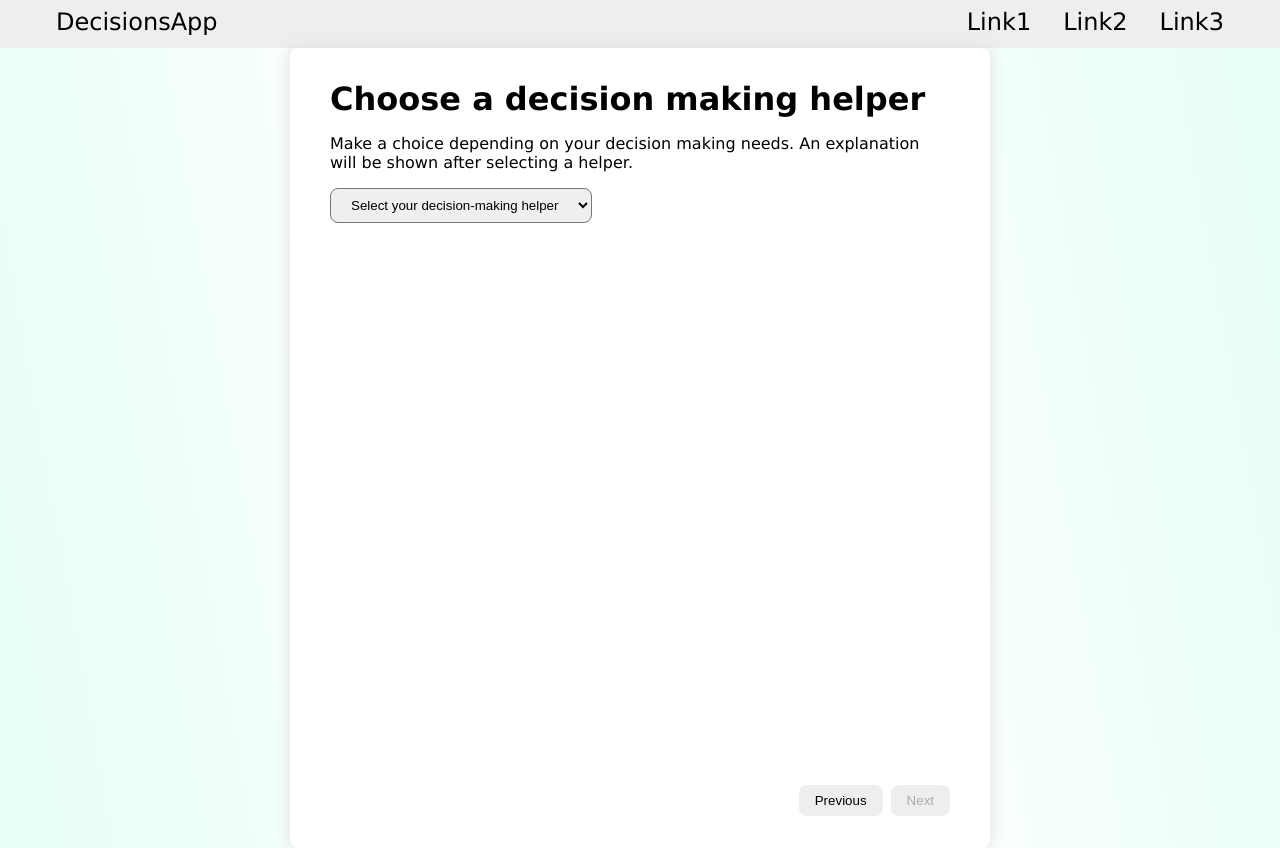
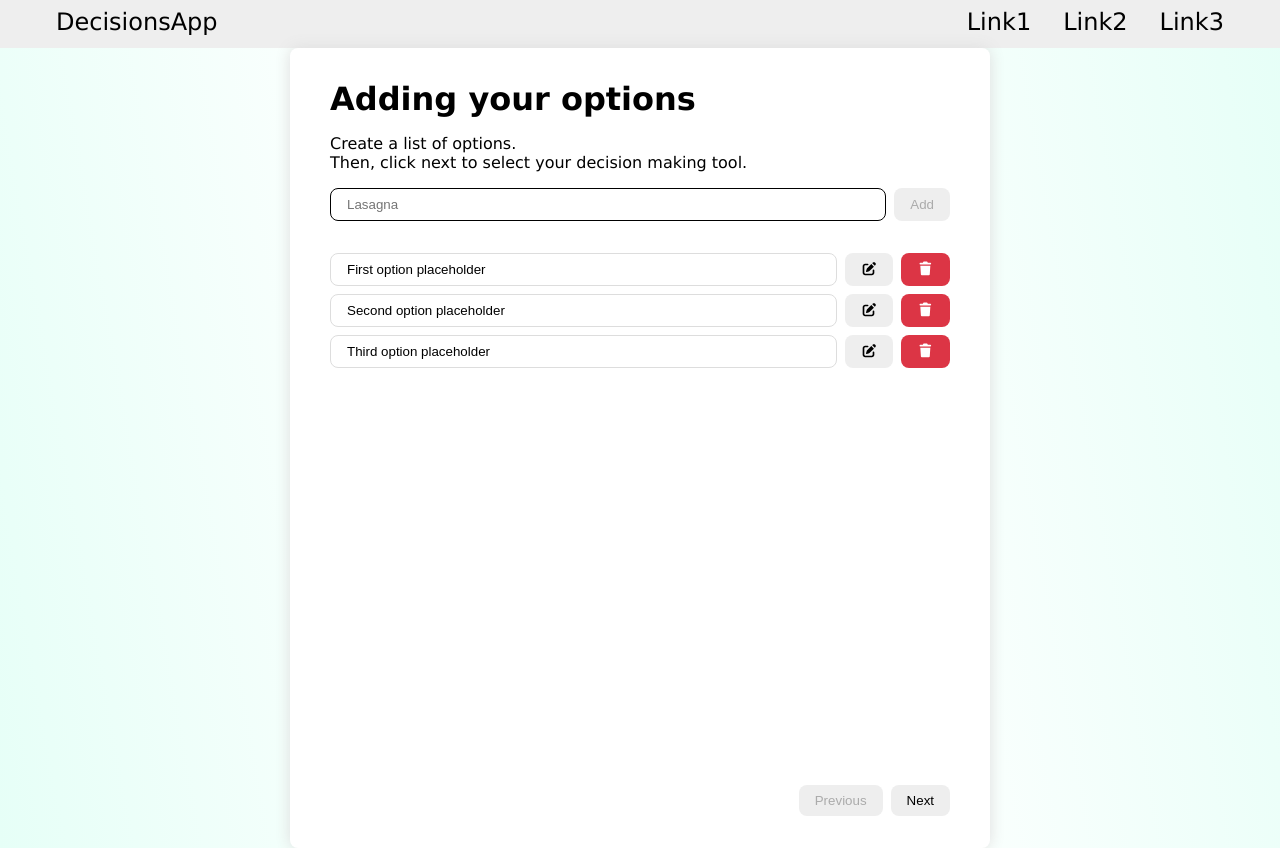
Before and after one commit to anthanhdoan/decisions-app, a React (Vite) app: page / in a window 1280 px wide. Built offline with nearby package versions, Linux system fonts and the light colour scheme.

Commit message:
Moved repeated button logic from steps into a new WizardNav.tsx component

```diff
--- a/src/components/Wizard/MultiStep.tsx
+++ b/src/components/Wizard/MultiStep.tsx
@@ -5,10 +5,11 @@ import {
   type IOption,
   OptionsContext,
 } from "../../contexts/OptionsContext.tsx";
+import WizardNav from "./WizardNav.tsx";
 
 export default function MultiStep() {
   // set initial state for step to 1 after finishing the other steps.
-  const [step, setStep] = useState<number>(2);
+  const [step, setStep] = useState<number>(1);
   const [selectedTool, setSelectedTool] = useState<string>("");
 
   const { options } = useContext(OptionsContext);
@@ -28,14 +29,7 @@ export default function MultiStep() {
       {step === 1 && (
         <div className="multistep-page">
           <OptionsList />
-          <div className="multistep-buttons-container">
-            <button className="multistep-button" disabled>
-              Previous
-            </button>
-            <button className="multistep-button" onClick={nextStep}>
-              Next
-            </button>
-          </div>
+          <WizardNav canPrev={false} canNext={true} onNext={nextStep} />
         </div>
       )}
       {step === 2 && (
@@ -103,18 +97,12 @@ export default function MultiStep() {
               </div>
             )}
           </div>
-          <div className="multistep-buttons-container">
-            <button className="multistep-button" onClick={prevStep}>
-              Previous
-            </button>
-            <button
-              className="multistep-button"
-              onClick={nextStep}
-              disabled={selectedTool !== "versus"}
-            >
-              Next
-            </button>
-          </div>
+          <WizardNav
+            canPrev={true}
+            onPrev={prevStep}
+            canNext={true}
+            onNext={nextStep}
+          />
         </div>
       )}
       {step === 3 && (
@@ -132,12 +120,7 @@ export default function MultiStep() {
               })}
             </ul>
           </div>
-          <div className="multistep-buttons-container">
-            <button className="multistep-button" onClick={prevStep}>
-              Previous
-            </button>
-            <button className="multistep-button">Finish</button>
-          </div>
+          <WizardNav canPrev={true} onPrev={prevStep} isFinal={true} />
         </div>
       )}
     </div>
--- /dev/null
+++ b/src/components/Wizard/WizardNav.tsx
@@ -0,0 +1,58 @@
+interface IWizardNavProps {
+  onPrev?: () => void;
+  onNext?: () => void;
+  onFinish?: () => void;
+  canPrev?: boolean;
+  canNext?: boolean;
+  isFinal?: boolean;
+}
+
+export default function WizardNav(props: IWizardNavProps) {
+  return (
+    <div className="multistep-buttons-container">
+      {!props.canPrev && (
+        <button className="multistep-button" disabled>
+          Previous
+        </button>
+      )}
+      {props.canPrev && (
+        <button className="multistep-button" onClick={props.onPrev}>
+          Previous
+        </button>
+      )}
+
+      {!props.isFinal && (
+        <button className="multistep-button" onClick={props.onNext}>
+          Next
+        </button>
+      )}
+      {props.isFinal && (
+        <button className="multistep-button" onClick={props.onNext}>
+          Finish
+        </button>
+      )}
+    </div>
+  );
+}
+
+// ========= SECOND STEP =========
+// <div className="multistep-buttons-container">
+//   <button className="multistep-button" onClick={prevStep}>
+//     Previous
+//   </button>
+//   <button
+//     className="multistep-button"
+//     onClick={nextStep}
+//     disabled={selectedTool !== "versus"}
+//   >
+//     Next
+//   </button>
+// </div>
+
+// ========= LAST STEP =========
+// <div className="multistep-buttons-container">
+//   <button className="multistep-button" onClick={prevStep}>
+//     Previous
+//   </button>
+//   <button className="multistep-button">Finish</button>
+// </div>
```
